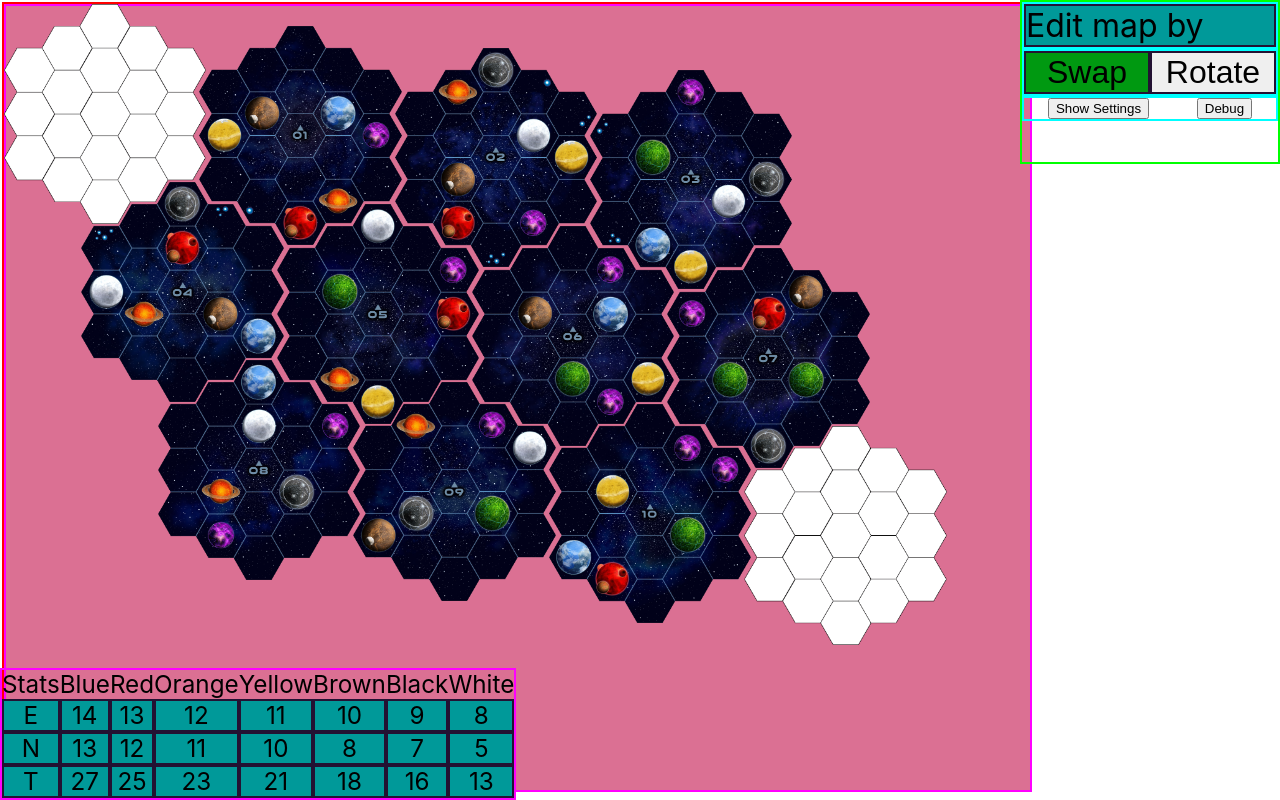
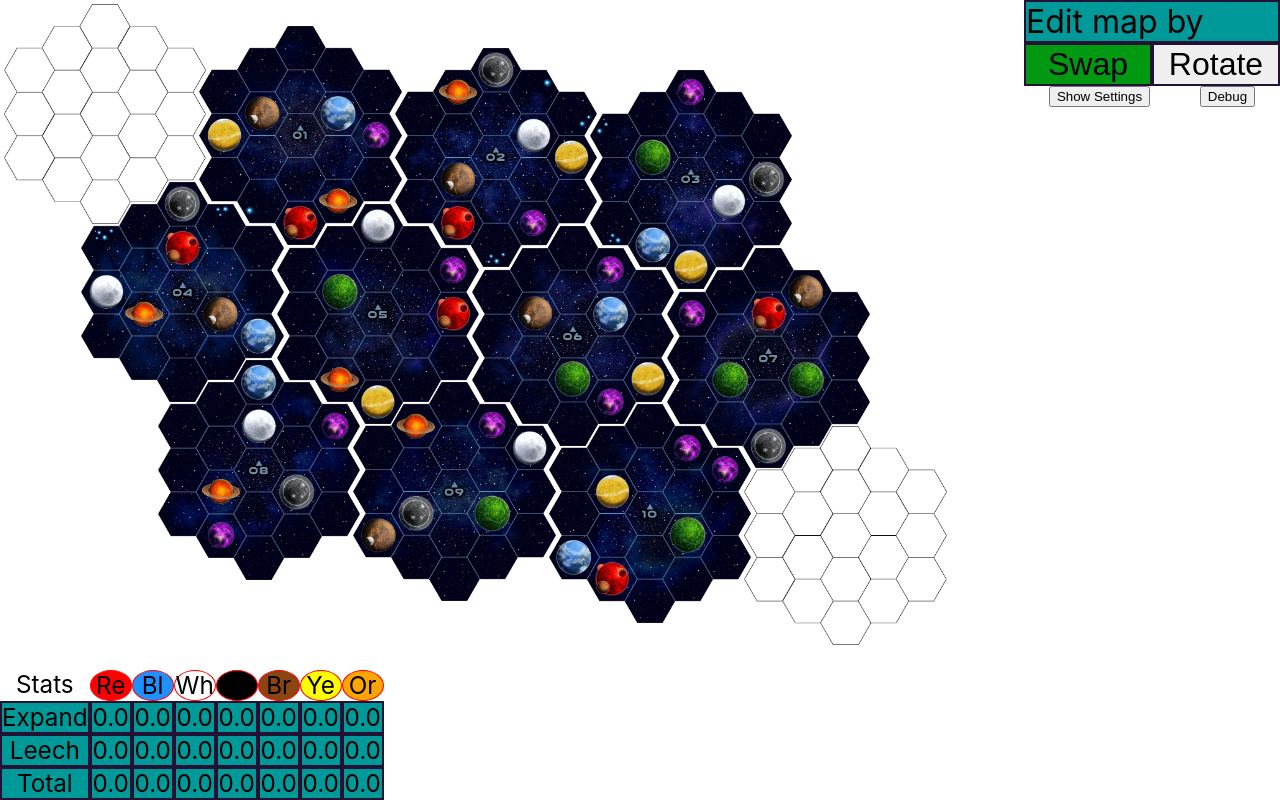
Before and after one commit to stones314/gaia-map-web, a React (Create React App) app: page / in a window 1280 px wide. Built offline with nearby package versions, Linux system fonts and the light colour scheme.

Commit message:
Added logic for evaluation and display it it the evaluationView! Removed borders

```diff
--- a/src/App.css
+++ b/src/App.css
@@ -31,11 +31,15 @@ code {
 .App {
     display: flex;
     flex-direction: row;
-    border: 2px solid #ffffff;
+    /*
+    border: 2px solid #ff00ff;
+    */
 }
 
 .fixed-menu-box {
-    border: 2px solid #00ff00;
+    /*
+    border: 2px solid #ff00ff;
+    */
     width: var(--menu-width);
     height: var(--menu-height);
     display: flex;
@@ -47,7 +51,9 @@ code {
 }
 
 .menu-box {
-    border: 2px solid #00ff00;
+    /*
+    border: 2px solid #ff00ff;
+    */
     width: var(--menu-width);
     height: auto;
     display: flex;
@@ -81,13 +87,17 @@ code {
 .map-eval-box {
     width: var(--map-width);
     height: var(--map-height);
-    border: 2px solid #ff0000;
+    /*
+    border: 2px solid #ff00ff;
+    */
 }
 
 .map-box {
     width: var(--map-width);
     height: var(--map-height);
+    /*
     border: 2px solid #ff00ff;
+    */
     z-index: 1;
 }
 
@@ -95,7 +105,9 @@ code {
     position: absolute;
     display: flex;
     flex-direction: row;
+    /*
     border: 2px solid #ff00ff;
+    */
     z-index: 2;
     bottom: 0;
     left: 0;
@@ -108,17 +120,19 @@ code {
     height: var(--map-height);
     width: var(--map-width);
     z-index: 1;
+    /*
     border: 2px solid #ff00ff;
+    */
 }
 
-.hex-Em { background-color: darkblue; border: 1px solid #ff0000; border-radius: 100%; }
-.hex-Bk { background-color: black; border: 1px solid #ff0000; border-radius: 100%; }
-.hex-Bl { background-color: dodgerblue; border: 1px solid #ff0000; border-radius: 100%; }
-.hex-Wh { background-color: white; border: 1px solid #ff0000; border-radius: 100%; }
-.hex-Ye { background-color: yellow; border: 1px solid #ff0000; border-radius: 100%; }
-.hex-Or { background-color: orange; border: 1px solid #ff0000; border-radius: 100%; }
-.hex-Re { background-color: red; border: 1px solid #ff0000; border-radius: 100%; }
-.hex-Br { background-color: saddlebrown; border: 1px solid #ff0000; border-radius: 100%; }
+.hex-Em { background-color: darkblue; border: 1px solid #ff0000; border-radius: 100%; width: var(--hex-dx);}
+.hex-Bk { background-color: black; border: 1px solid #ff0000; border-radius: 100%; width: var(--hex-dx);}
+.hex-Bl { background-color: dodgerblue; border: 1px solid #ff0000; border-radius: 100%; width: var(--hex-dx);}
+.hex-Wh { background-color: white; border: 1px solid #ff0000; border-radius: 100%; width: var(--hex-dx);}
+.hex-Ye { background-color: yellow; border: 1px solid #ff0000; border-radius: 100%; width: var(--hex-dx);}
+.hex-Or { background-color: orange; border: 1px solid #ff0000; border-radius: 100%; width: var(--hex-dx);}
+.hex-Re { background-color: red; border: 1px solid #ff0000; border-radius: 100%; width: var(--hex-dx);}
+.hex-Br { background-color: saddlebrown; border: 1px solid #ff0000; border-radius: 100%; width: var(--hex-dx);}
 .hex-Ga { background-color: forestgreen; border: 1px solid #ff0000; border-radius: 100%; }
 .hex-Tr { background-color: purple; border: 1px solid #ff0000; border-radius: 100%; }
 .hex-No { /*overflow: hidden; background-color: grey; border: 1px solid #ff0000; border-radius: 100%;*/ }
--- a/src/App.jsx
+++ b/src/App.jsx
@@ -6,7 +6,7 @@ import FixedMenu from './FixedMenu';
 import Settings from './Settings';
 import Evaluation from './Evaluation';
 import { makeHexMap, getSecOpt } from './Defs';
-import { makeInfoMap, getNeighbourMatrix, hasEqualNeighbour } from './Evaluator';
+import { makeInfoMap, getNeighbourMatrix, hasEqualNeighbour, getExpNbrStats } from './Evaluator';
 
 class HexMapView extends React.Component {
     render() {
@@ -43,7 +43,6 @@ class HexMapView extends React.Component {
 class HexInfoView extends React.Component {
     render() {
         var keys = [
-            "Visited",
             "Re",
             "Bl",
             "Wh",
@@ -84,6 +83,7 @@ class App extends React.Component {
             secOpt: 0,
             showSettings: false,
             showDebug: false,
+            illegal: false,
             hexInfo: {
                 "Visited": false,
                 "Re": 7,
@@ -98,20 +98,30 @@ class App extends React.Component {
                 "Em": 0,
                 "Edges": 0.0,
             },
+            balanceStats: {
+                "Re": [0.0, 0.0],
+                "Bl": [0.0, 0.0],
+                "Wh": [0.0, 0.0],
+                "Bk": [0.0, 0.0],
+                "Br": [0.0, 0.0],
+                "Ye": [0.0, 0.0],
+                "Or": [0.0, 0.0],
+            }
         };
         this.onClickSector = this.onClickSector.bind(this);
         //this.onClickModeBtn = this.onClickModeBtn.bind(this);
+        this.evaluateMap(this.state.sectors, this.state.rotations);
     }
 
     onClickSector(i) {
         var rot = this.state.rotations.slice();
+        var sec = this.state.sectors.slice();
         if (this.state.swapMode) {
             if (this.state.selected < 0) {
                 this.setState({ selected: i});
             } else if (this.state.selected === i) {
                 this.setState({ selected: -1 });
             } else {
-                var sec = this.state.sectors.slice();
                 [sec[i], sec[this.state.selected]] = [sec[this.state.selected], sec[i]];
                 [rot[i], rot[this.state.selected]] = [rot[this.state.selected], rot[i]];
                 this.setState({ selected: -1, sectors: sec, rotations: rot });
@@ -121,6 +131,7 @@ class App extends React.Component {
             rot[i] = (rot[i] + 1) % 6;
             this.setState({ rotations: rot });
         }
+        this.evaluateMap(sec,rot);
     }
 
     onClickHex(hexInfo) {
@@ -139,10 +150,12 @@ class App extends React.Component {
 
     onClick(numSec) {
         this.setState({ numSect: numSec, sectors: getSecOpt(numSec, 0), secOpt: 0 });
+        this.evaluateMap(getSecOpt(numSec, 0), this.state.rotations);
     }
 
     onClickOpt(variant) {
         this.setState({ secOpt: variant, sectors: getSecOpt(this.state.numSect, variant) });
+        this.evaluateMap(getSecOpt(this.state.numSect, variant), this.state.rotations);
     }
 
     onClickShowSettings() {
@@ -151,6 +164,18 @@ class App extends React.Component {
 
     onClickDebug() {
         this.setState({ showDebug: !this.state.showDebug });
+    }
+
+    evaluateMap(sectors, rotations) {
+        var hexMap = makeHexMap(sectors, rotations);
+        var infoMap = makeInfoMap(hexMap);
+        var nbrMat = getNeighbourMatrix(infoMap, hexMap);
+        var hasEqNbr = hasEqualNeighbour(nbrMat, 2);
+        var balance = getExpNbrStats(nbrMat);
+        this.setState({
+            illegal: hasEqNbr,
+            balanceStats: balance
+        });
     }
 
     renderMap(doHexMap) {
@@ -177,8 +202,9 @@ class App extends React.Component {
                         rotation={this.state.rotations}
                         onClick={(i) => this.onClickSector(i)}
                         selected={this.state.selected}
+                        illegal={this.state.illegal}
                     />
-                    <Evaluation />
+                    <Evaluation balance={this.state.balanceStats} />
                 </div>
             );
         }
--- a/src/Defs.jsx
+++ b/src/Defs.jsx
@@ -138,7 +138,7 @@ export function getSecOpt(numSec, optNum) {
     if (numSec === 8) {
         return [
             s00, s01, s02, s03,
-            s04, s05, s00, s00,
+            s00, s04, s05, s00,
             s06, s07, s08, s00
         ];
     }
@@ -150,7 +150,7 @@ export function getSecOpt(numSec, optNum) {
             return [
                 s00, s01, s02, s03,
                 s00, s04, s05b, s06b,
-                s07b, s09, s10, s00
+                s00, s07b, s09, s10
             ];
         if (opt === 1)
             return [
--- a/src/Evaluation.jsx
+++ b/src/Evaluation.jsx
@@ -1,6 +1,8 @@
 import React from 'react';
 import './Menu.css';
+import './App.css';
 import './Evaluation.css';
+import { colorWheel } from './Evaluator';
 
 class PlanetStats extends React.Component {
 
@@ -8,7 +10,7 @@ class PlanetStats extends React.Component {
         return (
             <div className="planet-box">
                 <div className="planet-type">
-                    <div className="stat-txt">{this.props.planet}</div>
+                    <div className={"stat-txt hex-" + this.props.planet}>{this.props.planet}</div>
                 </div>
                 <div className="planet-stats">
                     <div className="stat-lbl">
@@ -28,20 +30,25 @@ class PlanetStats extends React.Component {
 
 class Evaluation extends React.Component {
     render() {
-        const planets = ["Stats", "Blue", "Red", "Orange", "Yellow", "Brown", "Black", "White"];
-        const expand = ["E", 14, 13, 12, 11, 10, 9, 8];
-        const neighbour = ["N", 13, 12, 11, 10, 8, 7, 5];
+        const planets = ["Stats"];
+        const expand = ["Expand"];
+        const neighbour = ["Leech"];
+        const total = ["Total"];
+        for (const [i, p] of colorWheel.entries()) {
+            planets.push(p);
+            expand.push(this.props.balance[p][0].toFixed(1));
+            neighbour.push(this.props.balance[p][1].toFixed(1));
+            total.push((this.props.balance[p][0] + this.props.balance[p][1]).toFixed(1));
+        }
         const planetData = [];
         for (const [index, value] of planets.entries()) {
-            var total = "T";
-            if (index > 0) total = expand[index] + neighbour[index];
             planetData.push(
                 <PlanetStats
                     key={index}
                     planet={value}
                     exp={expand[index]}
                     nbr={neighbour[index]}
-                    tot={total}
+                    tot={total[index]}
                 />);
         }
         return (
--- a/src/Evaluator.jsx
+++ b/src/Evaluator.jsx
@@ -2,8 +2,9 @@ import React from 'react';
 import './Menu.css';
 import { getRingCoord } from './Defs';
 
-const planets = ["Re", "Bl", "Wh", "Bk", "Br", "Ye", "Or", "Ga", "Tr"];
-const colorWheel = ["Re", "Bl", "Wh", "Bk", "Br", "Ye", "Or"];
+export const planets = ["Re", "Bl", "Wh", "Bk", "Br", "Ye", "Or", "Ga", "Tr"];
+export const colorWheel = ["Re", "Bl", "Wh", "Bk", "Br", "Ye", "Or"];
+
 const expWgt = {
     "T0": 1.0,
     "T1": 0.8,
@@ -12,7 +13,7 @@ const expWgt = {
     "Ga": 1.0,
     "Tr": 0.2,
 };
-const leechWgt = {
+const nbrWgt = {
     "T0": 0.0,
     "T1": 0.2,
     "T2": 0.6,
@@ -20,6 +21,8 @@ const leechWgt = {
     "Ga": 0.3,
     "Tr": 0.0,
 };
+
+const distWgt = [1.0, 0.75, 0.5];
 
 function colorDist(p1, p2) {
     if (p1 === p2)
@@ -149,3 +152,38 @@ export function hasEqualNeighbour(nbrMat, minEqDist) {
     }
     return false;
 }
+
+export function getExpNbrStats(nbrMat) {
+    var expNbrStats = {};
+    var exp = 0;
+    var nbr = 1;
+    for (const [i, planet] of colorWheel.entries()) {
+        expNbrStats[planet] = {
+            "T0": [0.0, 0.0],
+            "T1": [0.0, 0.0],
+            "T2": [0.0, 0.0],
+            "T3": [0.0, 0.0],
+            "Ga": [0.0, 0.0],
+            "Tr": [0.0, 0.0],
+            "Su": [0.0, 0.0]
+        };
+        for (const [j, neighbour] of planets.entries()) {
+            var nbrType = "T" + colorDist(planet, neighbour);
+            if (neighbour === "Ga" || neighbour === "Tr") {
+                nbrType = neighbour;
+            }
+            for (const [r, count] of nbrMat[planet][neighbour].entries()) {
+                expNbrStats[planet][nbrType][exp] += count * expWgt[nbrType] * distWgt[r];
+                if (r < 2)
+                    expNbrStats[planet][nbrType][nbr] += count * nbrWgt[nbrType];
+            }
+            expNbrStats[planet]["Su"][exp] += expNbrStats[planet][nbrType][exp];
+            expNbrStats[planet]["Su"][nbr] += expNbrStats[planet][nbrType][nbr];
+        }
+    }
+    var balance = {}
+    for (const [i, planet] of colorWheel.entries())
+        balance[planet] = expNbrStats[planet]["Su"];
+
+    return balance;
+}
--- a/src/Map.jsx
+++ b/src/Map.jsx
@@ -59,11 +59,7 @@ class MapView extends React.Component {
     }
 
     render() {
-        var hexMap = makeHexMap(this.props.sectors, this.props.rotation);
-        var infoMap = makeInfoMap(hexMap);
-        var nbrMat = getNeighbourMatrix(infoMap, hexMap);
-        var hasEqNbr = hasEqualNeighbour(nbrMat, 2);
-        var illegalClass = hasEqNbr ? " illegal" : "";
+        var illegalClass = this.props.illegal ? " illegal" : "";
         return (
             <div className={"map-box" + illegalClass}>
                 {this.renderRow(0)}
--- a/src/Menu.css
+++ b/src/Menu.css
@@ -18,7 +18,9 @@ code {
     display: flex;
     flex-direction: row;
     justify-content: space-around;
-    border: 2px solid #00ffff;
+    /*
+    border: 2px solid #ff00ff;
+    */
 }
 
 .menu-label {
```
